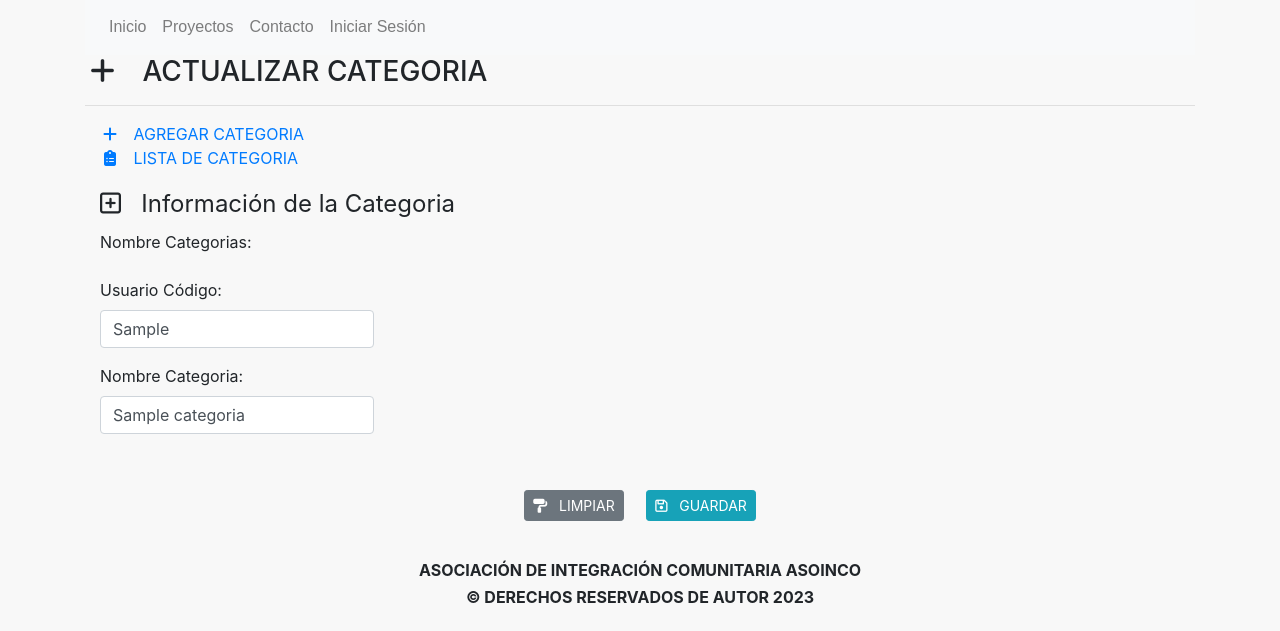
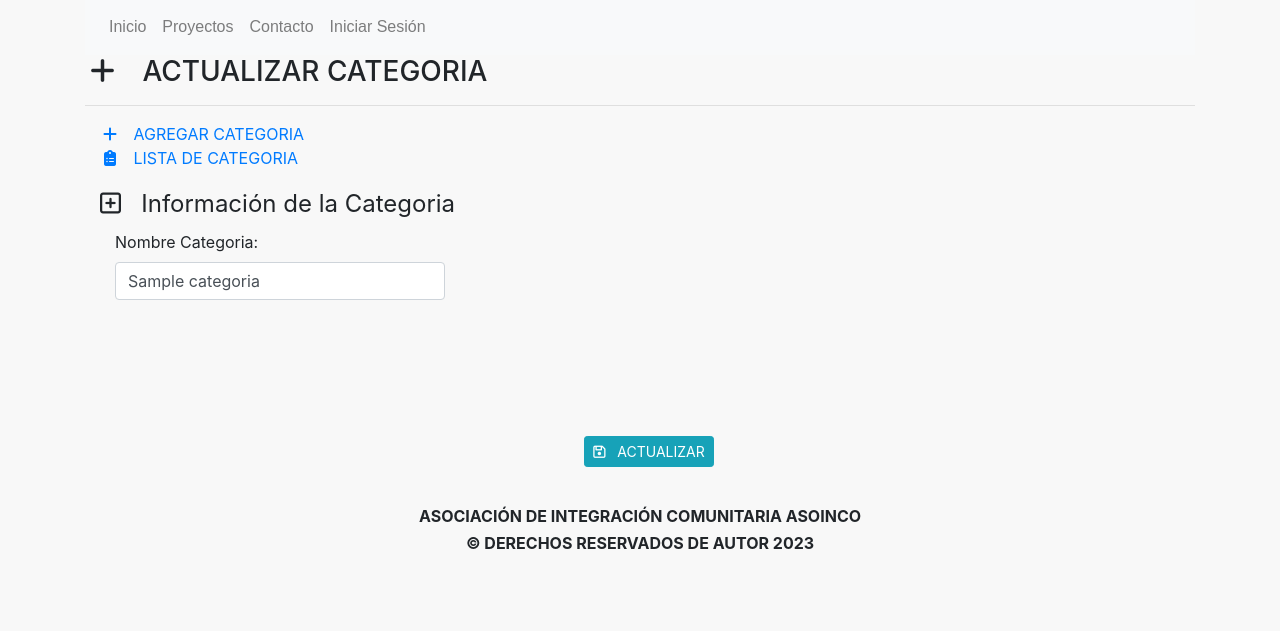
Before and after one commit to DIEGO-DEVESOFT/Asoinco, a PHP site: template views/modules/actualizar_categoria/actualizar_categoria.view.php in a window 1280 px wide. Shown: the part 169-800 px from the top of the page. Run offline with PHP 8.4, Linux system fonts and the light colour scheme; the template is opened without the code that fills it: most values are stand-ins (such as "Sample title", 1, 10 or a date in 2020).

Commit message:
actualice la app actualizando categorias

```diff
--- a/views/modules/activosnofijos_alimentos/alimentos.view.php
+++ b/views/modules/activosnofijos_alimentos/alimentos.view.php
@@ -23,6 +23,7 @@
         <option value="3">CARNES</option>
         <option value="4">LACTEOS</option>
         <option value="5">ASEO</option>
+        <option value="6">PULPAS</option>
 
       </select>
     </div>
--- a/views/modules/actualizar_categoria/actualizar_categoria.view.php
+++ b/views/modules/actualizar_categoria/actualizar_categoria.view.php
@@ -25,35 +25,34 @@
             <legend><i class="far fa-plus-square"></i> &nbsp; Información de la Categoria</legend>
             <div class="container-fluid">
                 <div class="row">
-                    <div class="">
-                        <div class="form-group">
-                            <label for="categoria_codigo" class="bmd-label-floating">Nombre Categorias:</label>
-                            <input type="hidden" pattern="[a-zA-záéíóúÁÉÍÓÚñÑ0-9 ]{1,140}" class="form-control"
-                            name="categoria_codigo" id="categoria_codigo" maxlength="140"
-                            value="<?php echo $categoria->getcategoria_codigo() ?>">
-                        </div>
-                        <div class="form-group">
-                            <label for="item_nombre" class="bmd-label-floating">Usuario Código:</label>
-                            <input type="text" pattern="[a-zA-záéíóúÁÉÍÓÚñÑ0-9 ]{1,140}" class="form-control"
-                                name="usuario_codigo" id="usuario_codigo" maxlength="140"
-                                value="<?php echo $categoria->getusuario_codigo() ?>" required>
-                        </div>
+                    <div class="col-12 col-md-4">
+
                         <div class="form-group">
                             <label for="item_nombre" class="bmd-label-floating">Nombre Categoria:</label>
                             <input type="text" pattern="[a-zA-záéíóúÁÉÍÓÚñÑ0-9 ]{1,140}" class="form-control"
                                 name="nombre_categoria" id="usuario_codigo" maxlength="140"
                                 value="<?php echo $categoria->getnombre_categoria() ?>" required>
                         </div>
+                        <div class="form-group">
+                            <label for="categoria_codigo" class="bmd-label-floating"></label>
+                            <input type="hidden" pattern="[a-zA-záéíóúÁÉÍÓÚñÑ0-9 ]{1,140}" class="form-control"
+                            name="categoria_codigo" id="categoria_codigo" maxlength="140"
+                            value="<?php echo $categoria->getcategoria_codigo() ?>">
+                        </div>
+                        <div class="form-group">
+                            <label for="item_nombre" class="bmd-label-floating"></label>
+                            <input type="hidden" pattern="[a-zA-záéíóúÁÉÍÓÚñÑ0-9 ]{1,140}" class="form-control"
+                                name="usuario_codigo" id="usuario_codigo" maxlength="140"
+                                value="<?php echo $categoria->getusuario_codigo() ?>" required>
+                        </div>
                     </div>
                 </div>
             </div>
         </fieldset>
         <p class="text-center" style="margin-top: 40px;">
-            <button type="reset" class="btn btn-raised btn-secondary btn-sm"><i class="fas fa-paint-roller"></i> &nbsp;
-                LIMPIAR</button>
             &nbsp; &nbsp;
             <button type="submit" class="btn btn-raised btn-info btn-sm"><i class="far fa-save"></i> &nbsp;
-                GUARDAR</button>
+                ACTUALIZAR</button>
         </p>
     </form>
 </div>
--- a/views/modules/registrar_categoria/read.categorias.view.php
+++ b/views/modules/registrar_categoria/read.categorias.view.php
@@ -49,7 +49,7 @@
                          </td>
 
                          <td>
-							<a href="?c=Categorias&a=eliminarCategorias&categoria_codigo=<?php echo $categoria->getcategoria_codigo() ?>"
+							<a href="?c=Categorias&a=eliminarCategorias&usuario_codigo=<?php echo $categoria->getusuario_codigo() ?>"
 								class="btn btn-warning">
 								<i class="far fa-trash-alt"></i>
 							</a>
```
Also changed, not shown: controllers/Categorias.php (+6 -6 lines), models/Categoria.php (+7 -7 lines), views/modules/actualizar_rol/actualizar_rol.view.php (+5 -4 lines).
